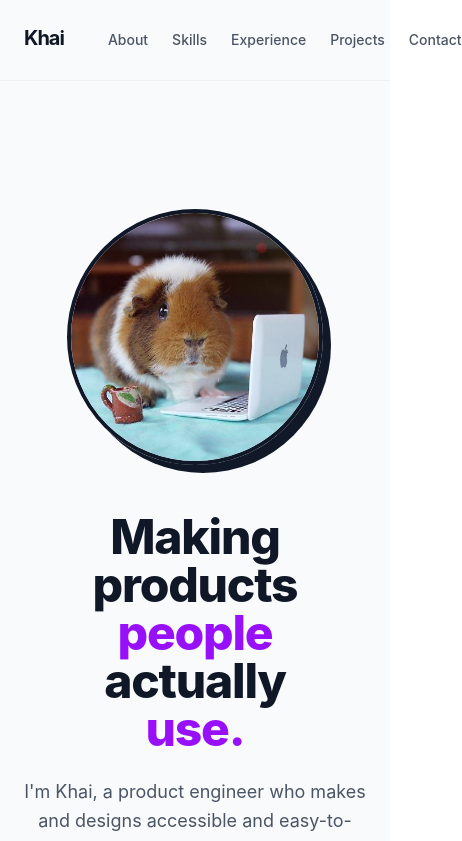
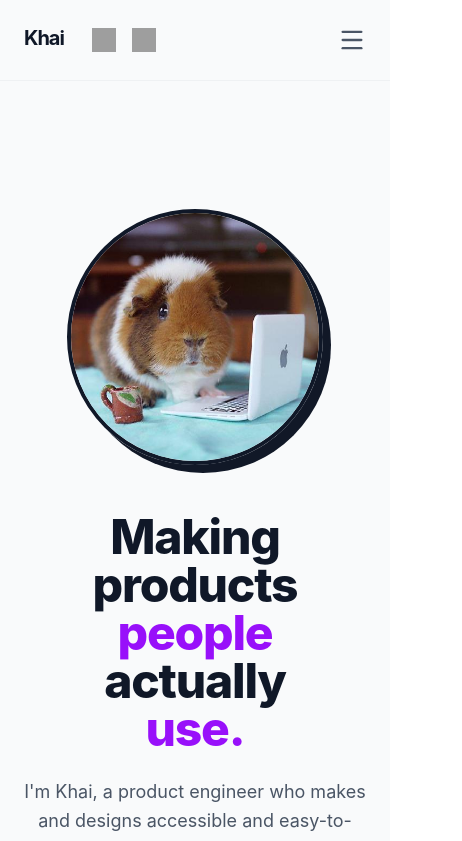
Before and after one commit to Khai189/portfolio, a React (Vite) app: page / in a window 390 px wide. Shown: the top 841 px of the page, 462 px wide, since content can reach past the window. Built offline with nearby package versions, Linux system fonts and the light colour scheme; grey boxes are pictures that could not be loaded.

Commit message:
Mobile responsive design

```diff
--- a/src/App.tsx
+++ b/src/App.tsx
@@ -6,10 +6,12 @@ import ContactForm from './ContactForm'
 import { ToastContainer, toast } from 'react-toastify'
 // @ts-ignore
 import 'react-toastify/dist/ReactToastify.css'
+import { Menu, X } from 'lucide-react'
 
 
 function App() {
   const [searchQuery, setSearchQuery] = useState('');
+  const [isMobileMenuOpen, setIsMobileMenuOpen] = useState(false);
 
   return (
     <div className="min-h-screen bg-gray-50 text-gray-900 font-sans selection:bg-blue-200">
@@ -29,14 +31,35 @@ function App() {
               </a>
             </div>
           </div>
-          <div className="space-x-6 text-sm font-medium text-gray-600">
+
+        {/* Desktop Menu */}
+        <div className="hidden md:block space-x-6 text-sm font-medium text-gray-600">
             <a href="#about" className="hover:text-blue-600 transition-colors">About</a>
             <a href="#skills" className="hover:text-blue-600 transition-colors">Skills</a>
             <a href="#experience" className="hover:text-blue-600 transition-colors">Experience</a>
             <a href="#projects" className="hover:text-blue-600 transition-colors">Projects</a>
             <a href="#contact" className="hover:text-blue-600 transition-colors">Contact</a>
           </div>
+
+        {/* Mobile Menu Button */}
+        <button
+          className="block md:hidden text-gray-600 hover:text-blue-600 transition-colors"
+          onClick={() => setIsMobileMenuOpen(!isMobileMenuOpen)}
+        >
+          {isMobileMenuOpen ? <X size={28} /> : <Menu size={28} />}
+        </button>
         </nav>
+
+      {/* Mobile Dropdown Menu */}
+      {isMobileMenuOpen && (
+        <div className="md:hidden absolute top-full left-0 w-full bg-gray-50/95 backdrop-blur-md border-b border-gray-200/50 shadow-lg flex flex-col px-6 py-4 space-y-4 text-sm font-medium text-gray-600">
+          <a href="#about" onClick={() => setIsMobileMenuOpen(false)} className="hover:text-blue-600 transition-colors">About</a>
+          <a href="#skills" onClick={() => setIsMobileMenuOpen(false)} className="hover:text-blue-600 transition-colors">Skills</a>
+          <a href="#experience" onClick={() => setIsMobileMenuOpen(false)} className="hover:text-blue-600 transition-colors">Experience</a>
+          <a href="#projects" onClick={() => setIsMobileMenuOpen(false)} className="hover:text-blue-600 transition-colors">Projects</a>
+          <a href="#contact" onClick={() => setIsMobileMenuOpen(false)} className="hover:text-blue-600 transition-colors">Contact</a>
+        </div>
+      )}
       </div>
 
       {/* Hero Section */}
```
